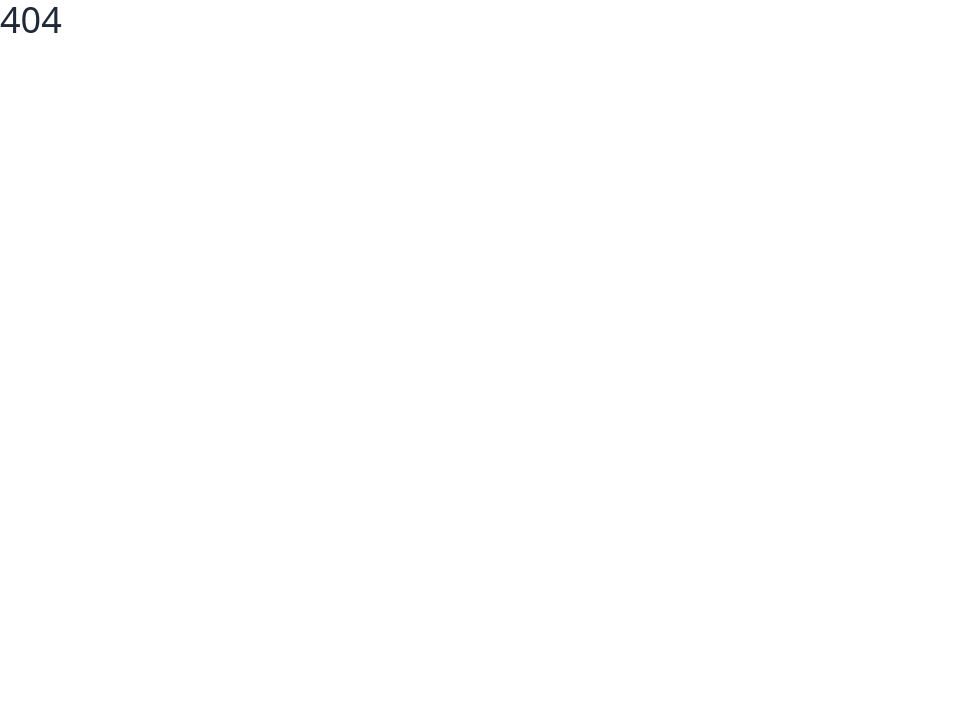
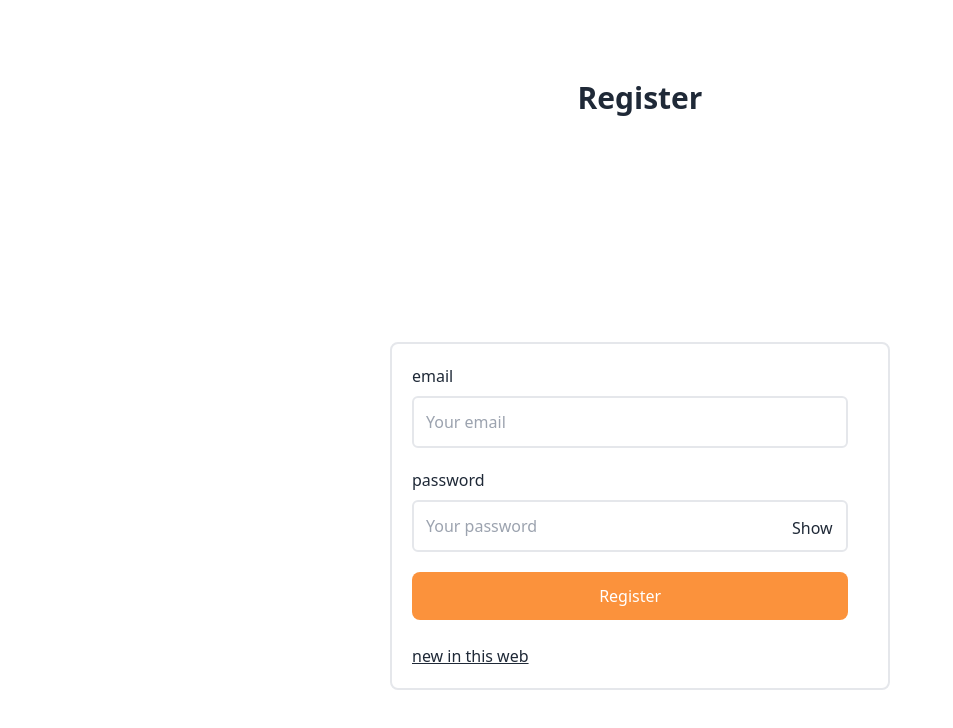
Before and after one commit to mahedihassannir/schoolWeb-rbbs, a React (Vite) app: page /Register in a window 1280 px wide. Before the commit this address had no page. Shown: the top 728 px of the page, without its empty margins (0-953 px from the left). Built offline with nearby package versions, Linux system fonts and the light colour scheme; no server answers.

Commit message:
login system is dine

```diff
--- a/src/Components/Pages/Header.jsx
+++ b/src/Components/Pages/Header.jsx
@@ -1,7 +1,11 @@
-import React from 'react';
+import React, { useContext } from 'react';
 import { Link } from 'react-router-dom';
+import { contexM } from '../authProvider/Contex';
 
 const Header = () => {
+
+    let { user } = useContext(contexM)
+
     return (
         <div>
             <nav className=' text-white h-20 px-20 flex items-center justify-between'>
@@ -15,6 +19,11 @@ const Header = () => {
                     <Link to="/Contact">Contact</Link>
                     <Link to="/Courses">Courses</Link>
                     <Link to="/Login">Login</Link>
+
+                    {
+                        user ? "mahedi" : "no user"
+                    }
+
                 </ul>
             </nav>
         </div>
--- a/src/Components/Pages/Login.jsx
+++ b/src/Components/Pages/Login.jsx
@@ -1,9 +1,14 @@
-import React, { useState } from 'react';
+import { useContext, useState } from 'react';
+import { Link } from 'react-router-dom';
+import { contexM } from '../authProvider/Contex';
 
 const Login = () => {
 
 
+
     let [visible, SetHide] = useState(true)
+
+    let { loginUserWithEmailPass } = useContext(contexM)
 
 
     let handleLogin = (e) => {
@@ -13,12 +18,25 @@ const Login = () => {
         let email = from.email.value
         let password = from.password.value
 
-        console.log(email, password);
+        loginUserWithEmailPass(email, password)
+
+            .then(res => {
+                let logedUser = res.user
+                console.log(logedUser);
+            })
+            .catch(err => {
+                console.log(err);
+            })
     }
 
 
     return (
+
+        <div>
+            <h1 className='text-3xl text-center font-bold'>Login</h1>
+
             <div className='w-full h-screen flex justify-center items-center'>
+
                 {/* here is the [parent div] */}
                 <form onSubmit={handleLogin} className='w-[500px] border-2 rounded-lg pb-5'>
                     <div className='mt-5 ml-5'>
@@ -42,7 +60,7 @@ const Login = () => {
 
                                 {
 
-                                visible ? "Hide" : "Show"
+                                    visible ? "Show" : "Hide"
 
                                 }
                             </div>
@@ -56,12 +74,15 @@ const Login = () => {
 
                     </div>
 
+                    {/* here is  register Link */}
+                    <div>
 
-                <div>
+                        <Link className='link pl-5 pt-5' to="/Register" >have an account </Link>
 
                     </div>
                 </form>
             </div >
+        </div>
     );
 };
 
--- a/src/Components/Pages/Register.jsx
+++ b/src/Components/Pages/Register.jsx
@@ -1,9 +1,104 @@
-import React from 'react';
+import React, { useContext, useState } from 'react';
+import { Link } from 'react-router-dom';
+import { contexM } from '../authProvider/Contex';
 
 const Register = () => {
+
+
+
+    let { HandlecreateUserWithEmailAndPassword } = useContext(contexM)
+
+
+    let [visible, SetHide] = useState(true)
+
+    let [err, setErr] = useState("")
+
+
+    let handleRegister = (e) => {
+        e.preventDefault()
+        let from = e.target
+
+        let email = from.email.value
+        let password = from.password.value
+
+        console.log(email, password);
+
+        HandlecreateUserWithEmailAndPassword(email, password)
+            .then(res => {
+                let logedUser = res.user
+                console.log(logedUser);
+            })
+            .catch(err => {
+                console.log(err);
+            })
+
+
+
+        if (password.length < 6) {
+            setErr("password must be 6 charecter")
+        }
+        else {
+            setErr("")
+        }
+    }
+
     return (
         <div>
+            <h1 className='text-3xl text-center font-bold'>Register</h1>
 
+            <div className='w-full h-screen flex justify-center items-center'>
+                {/* here is the [parent div] */}
+                <form onSubmit={handleRegister} className='w-[500px] border-2 rounded-lg pb-5'>
+                    <div className='mt-5 ml-5'>
+                        <label className='block mb-2' htmlFor="">
+                            <span>email</span>
+                        </label>
+                        <input className='border-2 rounded-md py-3 w-11/12 pl-3' placeholder='Your email' name='email' type="email" required />
+                    </div>
+
+                    <div className='mt-5 ml-5'>
+                        <label className='block mb-2' htmlFor="">
+                            <span>password</span>
+                        </label>
+                        <div className='relative'>
+
+                            <div>
+
+                                <input className=' rounded-md border-2 py-3 w-11/12 pl-3' placeholder='Your password' name='password' type={visible ? "password" : "text"} required />
+                            </div>
+                            <div onClick={() => SetHide(!visible)} className='absolute top-4 ml-[380px]'>
+
+                                {
+
+                                    visible ? "Show" : "Hide"
+
+                                }
+                            </div>
+
+                        </div>
+                    </div>
+                    <div className='mt-5 ml-5'>
+                        <input className=' cursor-pointer py-3 w-11/12 mx-auto rounded-lg text-white bg-orange-400' value="Register" type="submit" />
+
+
+
+                    </div>
+
+                    {/* here is err section */}
+
+                    <div>
+                        <span className='text-red-500 pl-5 py-4'>{err}</span>
+                    </div>
+
+                    {/* here is  register Link */}
+
+                    <div>
+
+                        <Link className='link pl-5 pt-5' to="/Login" >new in this web </Link>
+
+                    </div>
+                </form>
+            </div >
         </div>
     );
 };
--- a/src/Components/authProvider/Contex.jsx
+++ b/src/Components/authProvider/Contex.jsx
@@ -83,7 +83,9 @@ const Contex = ({ children }) => {
 
 
 
-    return <contexM.Provider value={userInfo} />
+    return <contexM.Provider value={userInfo} >
+        {children}
+    </contexM.Provider>
 
 
 
--- a/src/main.jsx
+++ b/src/main.jsx
@@ -4,6 +4,7 @@ import App from './App.jsx'
 import './index.css'
 import { RouterProvider } from 'react-router-dom'
 import router from './Components/routes/roure.jsx'
+import Contex from './Components/authProvider/Contex.jsx'
 
 
 
@@ -12,6 +13,8 @@ import router from './Components/routes/roure.jsx'
 
 ReactDOM.createRoot(document.getElementById('root')).render(
   <React.StrictMode>
-    <RouterProvider router={router} />
+    <Contex>
+      <RouterProvider router={router} />
+    </Contex>
   </React.StrictMode>,
 )
```
Also changed, not shown: src/Components/routes/roure.jsx (+7 -0 lines). Lines whose indentation alone changed are shown as unchanged.
